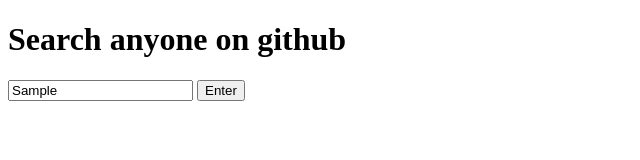
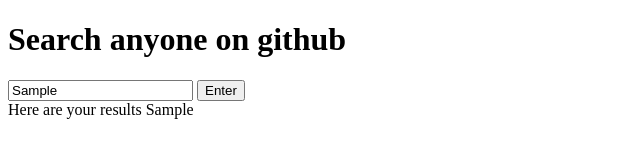
Before and after one commit to Flores120/githubSearch, a website: page index.html in a window 1280 px wide. Both pictures are taken after typing "Sample" into the empty fields and a click on the button "Enter". Shown: the whole page, without its empty margins (0-640 px from the left). Drawn offline with nearby package versions, Linux system fonts and the light colour scheme.

Commit message:
added usability to to interface

```diff
--- a/index.html
+++ b/index.html
@@ -12,5 +12,6 @@
       <input id="searchInput" type="text"placeholder="search">
       <button type="submit" name="button">Enter</button>
     </form>
+    <div class="results"></div>
   </body>
 </html>
--- a/js/github-interface.js
+++ b/js/github-interface.js
@@ -3,6 +3,6 @@
   $('#search').submit(function(event){
     event.preventDefault();
     var search = $('#searchInput').val();
-    console.log(search);
+    $('.results').text("Here are your results " + search);
   });
 });
```
Also changed, not shown: package.json (added, +14 -0 lines).
